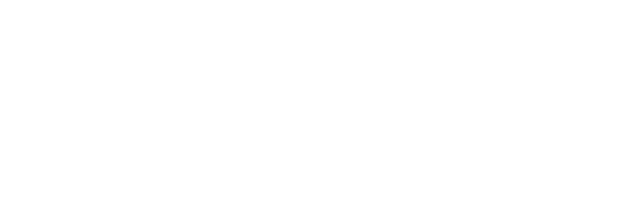
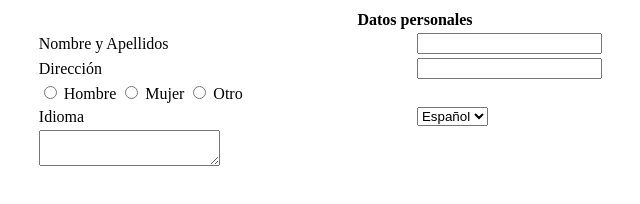
Before and after one commit to samir25648/laboratorio4, a plain HTML site: page index.html in a window 1280 px wide. Shown: the whole page, without its empty margins (225-865 px from the left). Drawn offline with Linux system fonts and the light colour scheme.

Commit message:
second commit

```diff
--- a/index.html
+++ b/index.html
@@ -3,9 +3,63 @@
 <head>
     <meta charset="UTF-8">
     <meta name="viewport" content="width=device-width, initial-scale=1.0">
-    <title>Document</title>
+    <title>Mi primer Formulario</title>
 </head>
 <body>
+    <form>
+        <table border="0" width ="100%">
+            <tr>
+                <th colspan="4">Datos personales</th>
+            </tr>
+            <tr>
+                <td width ="20%"></td>
+                <td width ="30%"><label for="name">Nombre y Apellidos</label></td>
+                <td width ="30%"><input type="text" name="name" id="name"></td>
+                <td width ="20%"></td>
+            </tr>
 
+            <tr>
+                <td width ="20%"></td>
+                <td width ="30%"><label for="name">Dirección</label></td>
+                <td width ="30%"><input type="text" name="name" id="name"></td>
+                <td width ="20%"></td>
+            </tr>
+
+            <tr>
+                <td width = "20%"></td>
+                <td colspan="2">
+                    <input type="radio" id="nombre" name="genero">
+                    <label for="hombre">Hombre</label>
+                    <input type="radio" id="mujer" name="genero">
+                    <label for="mujer">Mujer</label>
+                    <input type="radio" id="otro" name="genero">
+                    <label for="otro">Otro</label>
+                </td>
+                <td width = "20%"></td>
+            </tr>
+
+            <tr>
+                <td width ="20%"></td>
+                <td width ="30%"><label for="name">Idioma</label></td>
+                <td width ="30%">
+                    <select name="idioma" id="idioma" name="lenguajes">
+                        <option value="es">Español</option>
+                        <option value="en">Inglés</option>
+                        <option value="fr">Francés</option>
+                        <option value="it">Italiano</option>
+                    </select>
+                </td>
+                <td width ="20%"></td>
+            </tr>
+
+            <tr>
+                <td width ="20%"></td>
+                <td colspan="2">
+                    <textarea name="description" id="description"></textarea>
+                </td>
+                <td width ="20%"></td>
+            </tr>
+        </table>
+    </form>
 </body>
 </html>
```
